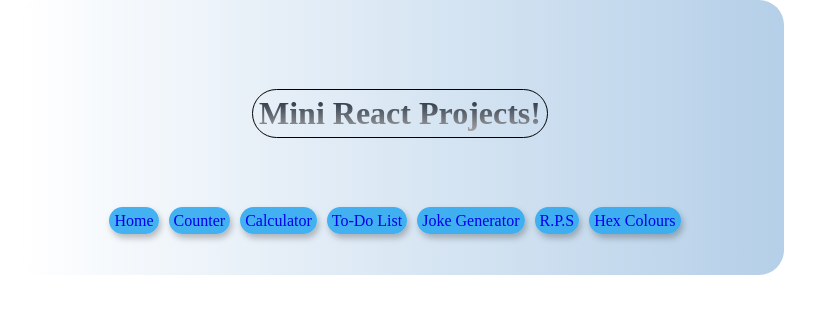
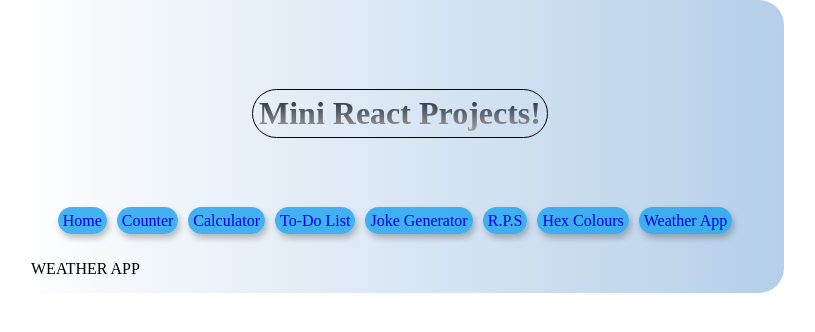
Before and after one commit to jss118/Mini-React-apps, a React (Create React App) app: page /WeatherApp in a window 1280 px wide. Shown: the top 332 px of the page, without its empty margins (240-1055 px from the left). Built offline with nearby package versions, Linux system fonts and the light colour scheme.

Commit message:
add weather link to the header

```diff
--- a/src/App.js
+++ b/src/App.js
@@ -8,6 +8,7 @@
 import JokeGenerator from "./components/JokeGenerator";
 import RockPaperScissors from "./components/RockPaperScissors";
 import HexColours from "./components/HexColours";
+import Weather from "./components/weather";
 
 function App() {
   return (
@@ -22,6 +23,7 @@
           <Route path="/JokeGenerator" element={<JokeGenerator />} />
           <Route path="/RockPaperScissors" element={<RockPaperScissors />} />
           <Route path="/HexColours" element={<HexColours />} />
+          <Route path="/WeatherApp" element={<Weather />} />
         </Routes>
       </BrowserRouter>
     </div>
--- a/src/components/Header.jsx
+++ b/src/components/Header.jsx
@@ -26,6 +26,9 @@
       <Link className="link__pages" to="HexColours">
         Hex Colours
       </Link>
+      <Link className="link__pages" to="WeatherApp">
+        Weather App
+      </Link>
     </div>
   );
 };
--- /dev/null
+++ b/src/components/weather.jsx
@@ -0,0 +1,7 @@
+import React from "react";
+
+const weather = () => {
+  return <div>WEATHER APP</div>;
+};
+
+export default weather;
```
